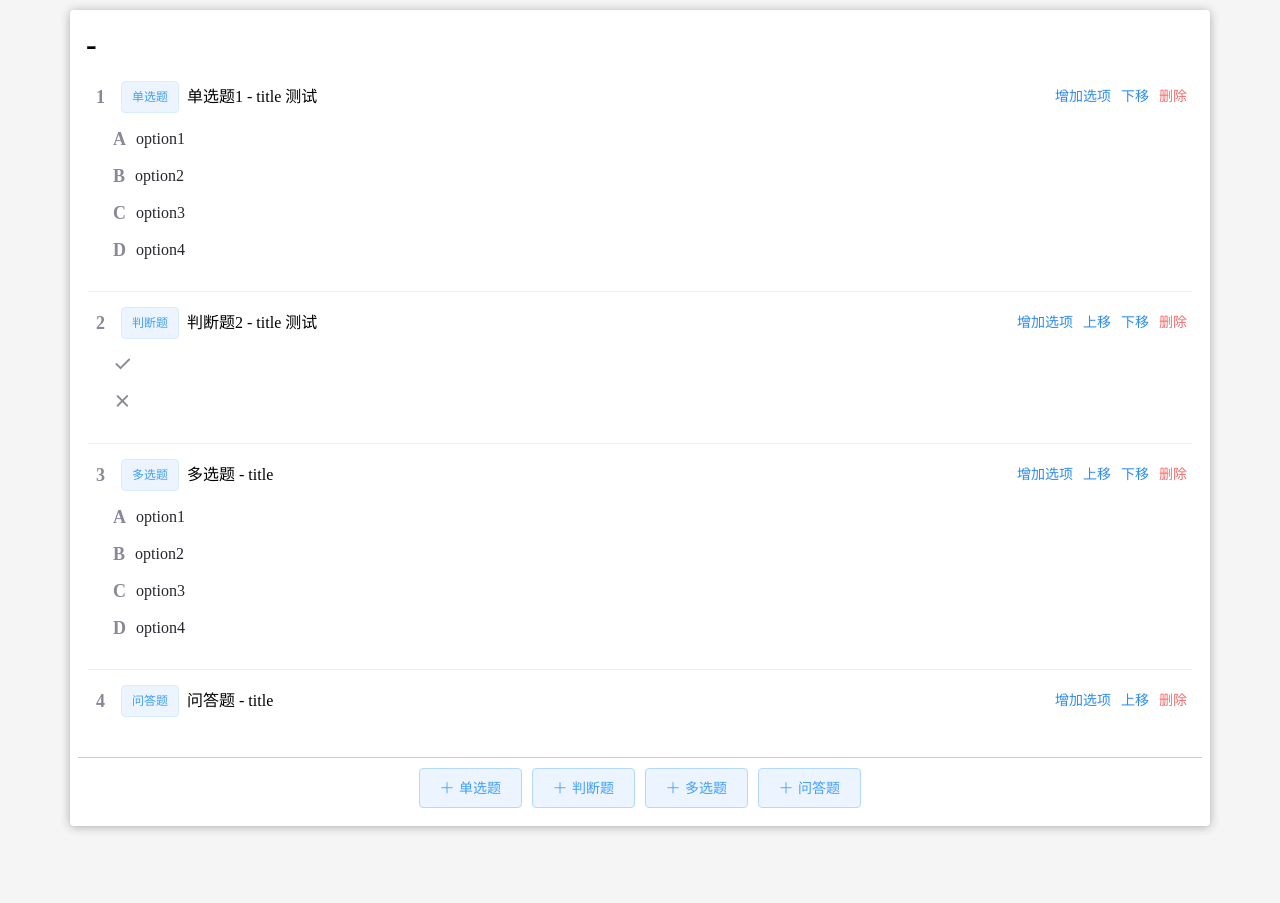
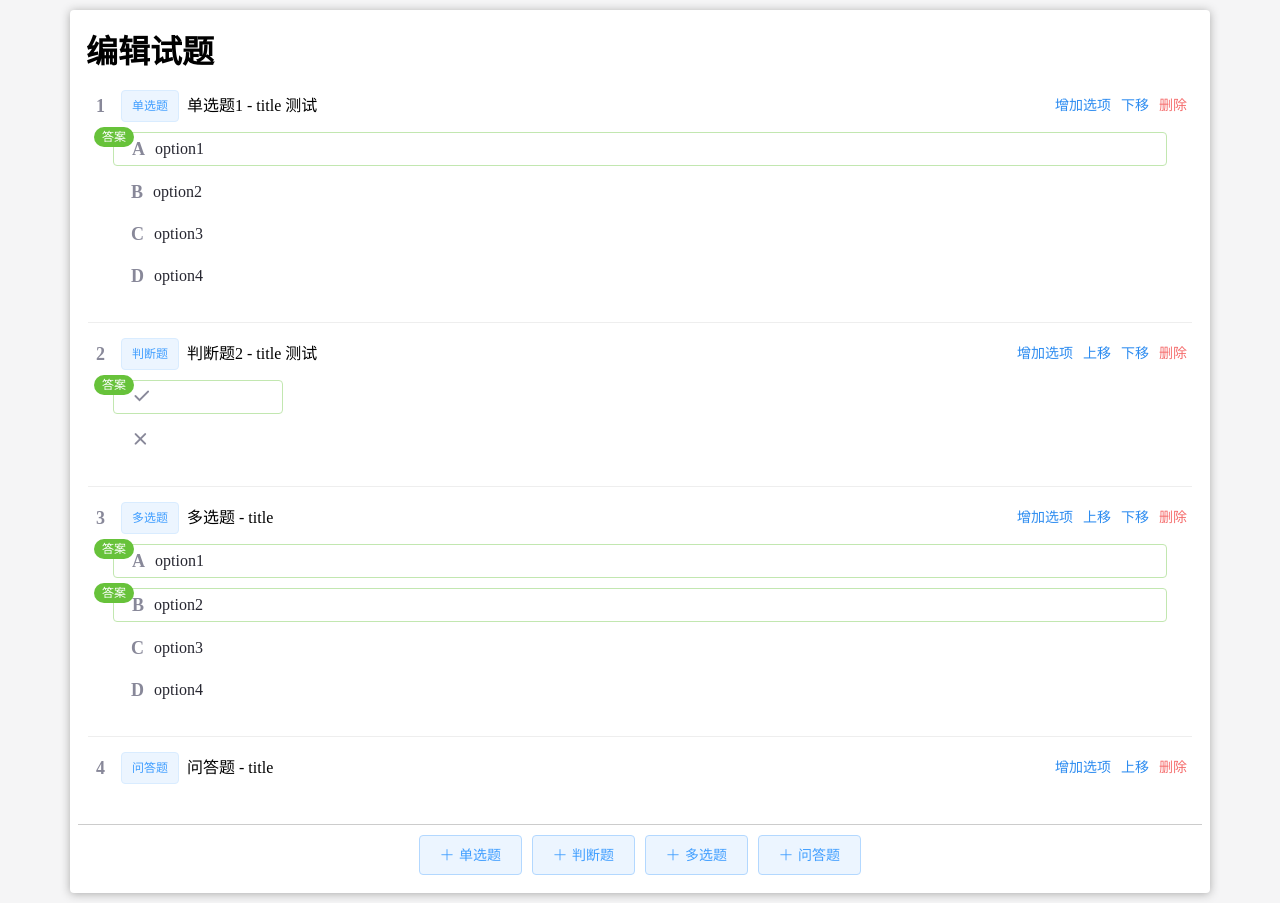
Before and after one commit to leon-kfd/ExamSystem, a Vue app: page /#/CreateExam in a window 1280 px wide. Before the commit the page ends 836 px from the top, so only its background shows below. Built offline with nearby package versions, Linux system fonts and the light colour scheme.

Commit message:
设置答案逻辑

```diff
--- a/src/pages/create-exam.vue
+++ b/src/pages/create-exam.vue
@@ -2,7 +2,7 @@
   <div class="page">
     <div class="container">
       <div class="create-exam-box">
-        <h1 style="padding: 8px">-</h1>
+        <h1 style="padding: 8px">编辑试题</h1>
         <div class="question-box">
           <div class="test-item"
                v-for="(item, index) in questionList"
@@ -37,7 +37,10 @@
                    v-for="(optionItem, optionIndex) in item.option"
                    :key="optionIndex">
                 <div class="options-box"
-                     :class="{editing: editOptionIndex == optionIndex && currentTestIndex == index}">
+                     :class="{
+                      editing: editOptionIndex == optionIndex && currentTestIndex == index,
+                      answer: (typeof item.answer == 'number' && optionIndex == item.answer - 1) || (typeof item.answer == 'object' && item.answer.includes(optionIndex+1))
+                     }">
                   <span class="options">{{optionIndex | questionOption}}</span>
                   <span class="info"
                         @click="editOptionIndex = optionIndex; currentTestIndex = index">{{optionItem.text}}</span>
@@ -49,7 +52,11 @@
                             suffix-icon="el-icon-edit"></el-input>
                   <div class="operation-box">
                     <span class="operation-item"
+                          v-if="!(typeof item.answer == 'number' && optionIndex == item.answer - 1) && !(typeof item.answer == 'object' && item.answer.includes(optionIndex+1))"
                           @click="setAnswer(index, optionIndex)">设为答案</span>
+                    <span class="operation-item"
+                          v-else
+                          @click="setAnswer(index, optionIndex)">取消设为答案</span>
                     <span class="operation-item"
                           v-if="optionIndex!=0"
                           @click="OptionMoveUp(index, optionIndex)">上移</span>
@@ -65,20 +72,30 @@
             <div class="answer-box judge"
                  v-if="item.type == 2">
               <div class="option-item">
-                <div class="options-box">
+                <div class="options-box"
+                     :class="{answer: typeof item.answer == 'number' && item.answer == 1}">
                   <span class="options"><i class="el-icon-check"></i></span>
                   <div class="operation-box">
                     <span class="operation-item"
+                          v-if="!(typeof item.answer == 'number' && item.answer == 1)"
                           @click="setAnswer(index, 0)">设为答案</span>
+                    <span class="operation-item"
+                          v-else
+                          @click="setAnswer(index, 0)">取消设为答案</span>
                   </div>
                 </div>
               </div>
               <div class="option-item">
-                <div class="options-box">
+                <div class="options-box"
+                     :class="{answer: typeof item.answer == 'number' && item.answer == 2}">
                   <span class="options"><i class="el-icon-close"></i></span>
                   <div class="operation-box">
                     <span class="operation-item"
+                          v-if="!(typeof item.answer == 'number' && item.answer == 2)"
                           @click="setAnswer(index, 1)">设为答案</span>
+                    <span class="operation-item"
+                          v-else
+                          @click="setAnswer(index, 0)">取消设为答案</span>
                   </div>
                 </div>
               </div>
@@ -104,7 +121,7 @@
   </div>
 </template>
 <script>
-import { zIndexUp, zIndexDown } from '@/utils/array'
+import { zIndexUp, zIndexDown, delItem } from '@/utils/array'
 export default {
   data () {
     return {
@@ -196,6 +213,15 @@ export default {
     QuestionMoveDown (questionIndex) {
       zIndexDown(this.questionList, questionIndex)
     },
+    QuestionDel (questionIndex) {
+      this.$confirm('确认删除该试题, 已编辑的数据不会保存?', '提示', {
+        confirmButtonText: '确定',
+        cancelButtonText: '取消',
+        type: 'warning'
+      }).then(() => {
+        delItem(this.questionList, questionIndex)
+      }).catch(_ => { })
+    },
     setAnswer (questionIndex, optionIndex) { },
     OptionMoveUp (questionIndex, optionIndex) {
       zIndexUp(this.questionList[questionIndex].option, optionIndex)
@@ -203,7 +229,13 @@ export default {
     OptionMoveDown (questionIndex, optionIndex) {
       zIndexDown(this.questionList[questionIndex].option, optionIndex)
     },
-    OptionDel (questionIndex, optionIndex) { }
+    OptionDel (questionIndex, optionIndex) {
+      if (this.questionList[questionIndex].option.length > 3) {
+        delItem(this.questionList[questionIndex].option, optionIndex)
+      } else {
+        this.$message.warning('单选题与多选题至少需要3个选项')
+      }
+    }
   },
   directives: {
     focus: {
@@ -279,12 +311,13 @@ export default {
         }
       }
       .answer-box {
-        padding: 5px 15px;
+        padding: 5px 25px;
         .option-item {
-          margin: 5px 0;
+          margin: 5px 0 10px;
           .options-box {
             display: flex;
             border-radius: 4px;
+            padding-left: 8px;
             .options {
               font-weight: bold;
               font-size: 18px;
@@ -335,14 +368,32 @@ export default {
                 }
               }
             }
+            &.answer {
+              border: 1px solid #c2e7b0;
+              position: relative;
+              &::after {
+                content: "答案";
+                position: absolute;
+                height: 20px;
+                line-height: 20px;
+                border-radius: 10px;
+                text-align: center;
+                color: #fff;
+                background: #67c23a;
+                font-size: 12px;
+                width: 40px;
+                top: -6px;
+                left: -20px;
+              }
+            }
           }
         }
         &.judge {
           .option-item {
             .options-box {
-              width: 150px;
+              width: 170px;
               .operation-box {
-                width: 100px;
+                width: 120px;
               }
             }
           }
--- a/src/utils/array.js
+++ b/src/utils/array.js
@@ -7,27 +7,36 @@
 */
 function swapArray (arr, index1, index2) {
   arr[index1] = arr.splice(index2, 1, arr[index1])[0];
-  return arr;
+  return arr
 }
 
-//上移 将当前数组index索引与后面一个元素互换位置，向数组后面移动一位
+// 上移 将当前数组index索引与后面一个元素互换位置，向数组后面移动一位
 
 function zIndexUp (arr, index) {
-  if (index != 0) {
-    swapArray(arr, index, index - 1);
+  if (index !== 0) {
+    swapArray(arr, index, index - 1)
   } else {
-    console.log('Err: 已经处于置顶，无法上移');
+    console.log('Err: 已经处于置顶，无法上移')
   }
 }
 
-//下移 将当前数组index索引与前面一个元素互换位置，向数组前面移动一位
+// 下移 将当前数组index索引与前面一个元素互换位置，向数组前面移动一位
 
 function zIndexDown (arr, index) {
-  if (index + 1 != arr.length) {
-    swapArray(arr, index, index + 1);
+  if (index + 1 !== arr.length) {
+    swapArray(arr, index, index + 1)
   } else {
-    console.log('Err: 已经处于置底，无法下移');
+    console.log('Err: 已经处于置底，无法下移')
   }
 }
 
-export { swapArray, zIndexUp, zIndexDown }
+// 删除数组元素
+function delItem (arr, index) {
+  if (index < arr.length) {
+    arr.splice(index, 1)
+  } else {
+    console.log('Err: 超出数组长度')
+  }
+}
+
+export { swapArray, zIndexUp, zIndexDown, delItem }
```
